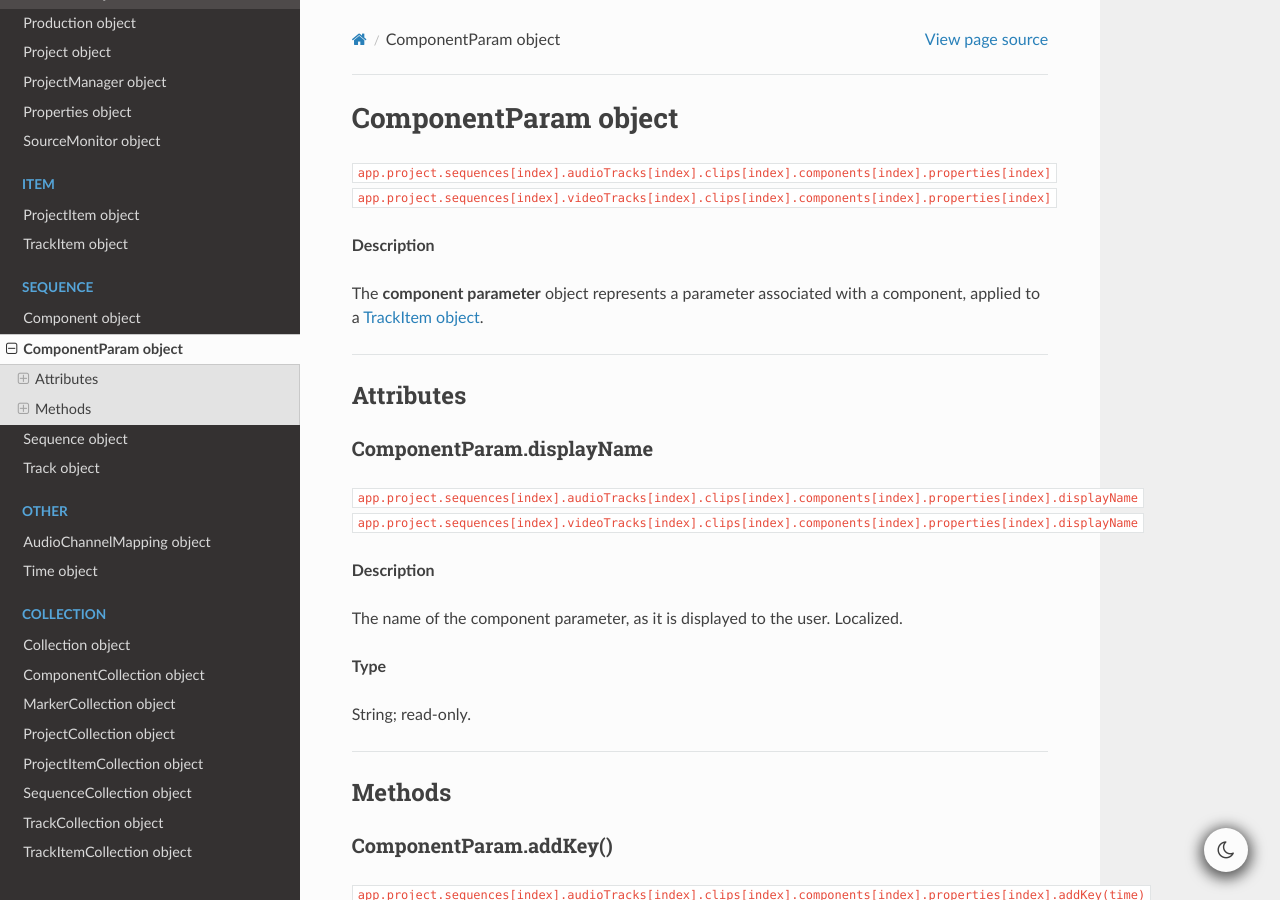
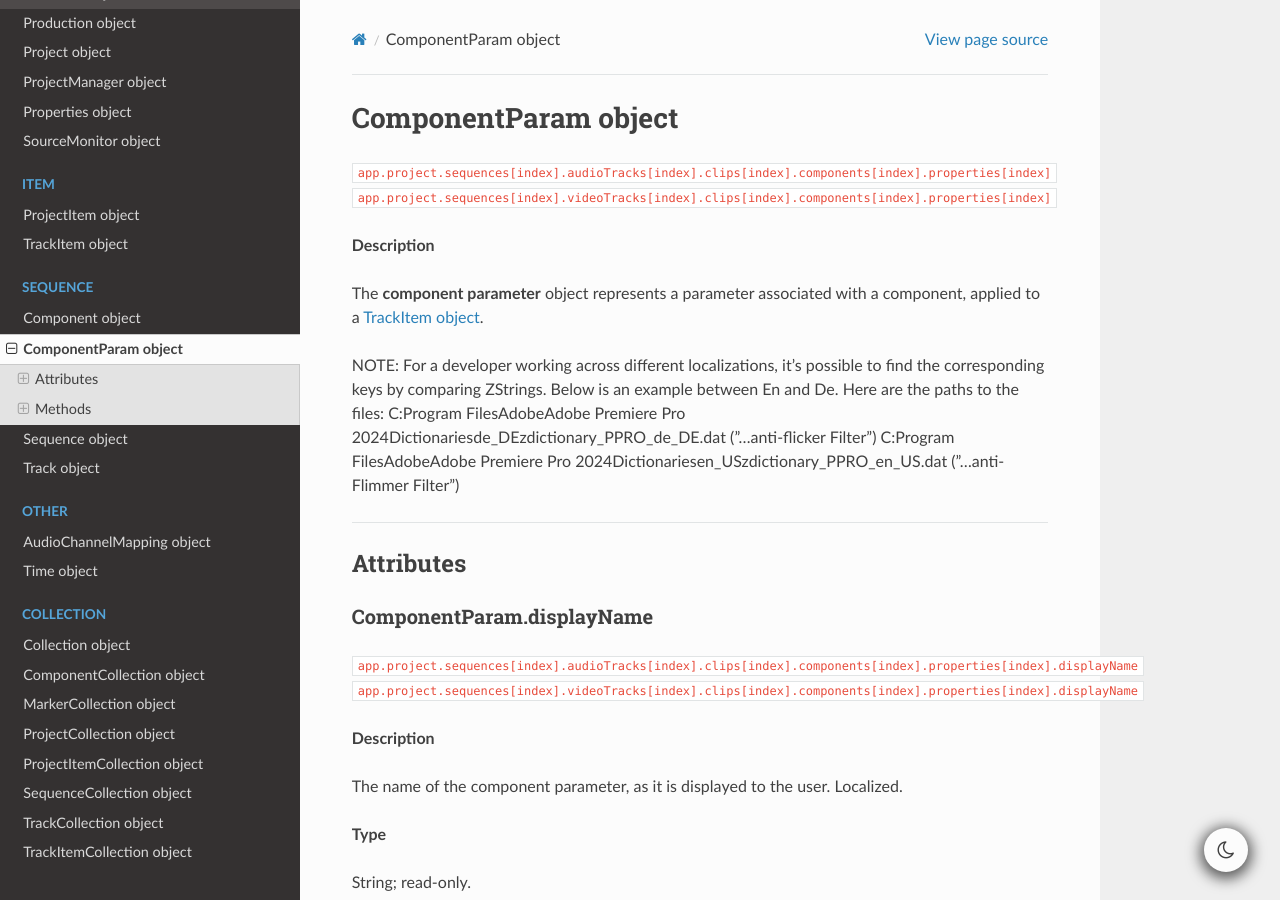
Before and after one commit to docsforadobe/premiere-scripting-guide, a Sphinx documentation site: the page built from docs/sequence/componentparam.rst, in a window 1280 px wide and 900 px high. Built offline with Sphinx 7.4.7 and the Read the Docs theme 2.0.0, drawn with Linux system fonts in a browser that asks for light colours.

Commit message:
ComponentParam Note
how to compare localizations

```diff
--- a/docs/sequence/componentparam.rst
+++ b/docs/sequence/componentparam.rst
@@ -10,6 +10,12 @@ ComponentParam object
 **Description**
 
 The **component parameter** object represents a parameter associated with a component, applied to a :ref:`trackItem`.
+
+NOTE:
+For a developer working across different localizations, it's possible to find the corresponding keys by comparing ZStrings.
+Below is an example between En and De. Here are the paths to the files:
+C:\Program Files\Adobe\Adobe Premiere Pro 2024\Dictionaries\de_DE\zdictionary_PPRO_de_DE.dat  ("...anti-flicker Filter")
+C:\Program Files\Adobe\Adobe Premiere Pro 2024\Dictionaries\en_US\zdictionary_PPRO_en_US.dat  ("...anti-Flimmer Filter")
 
 ----
 
```
